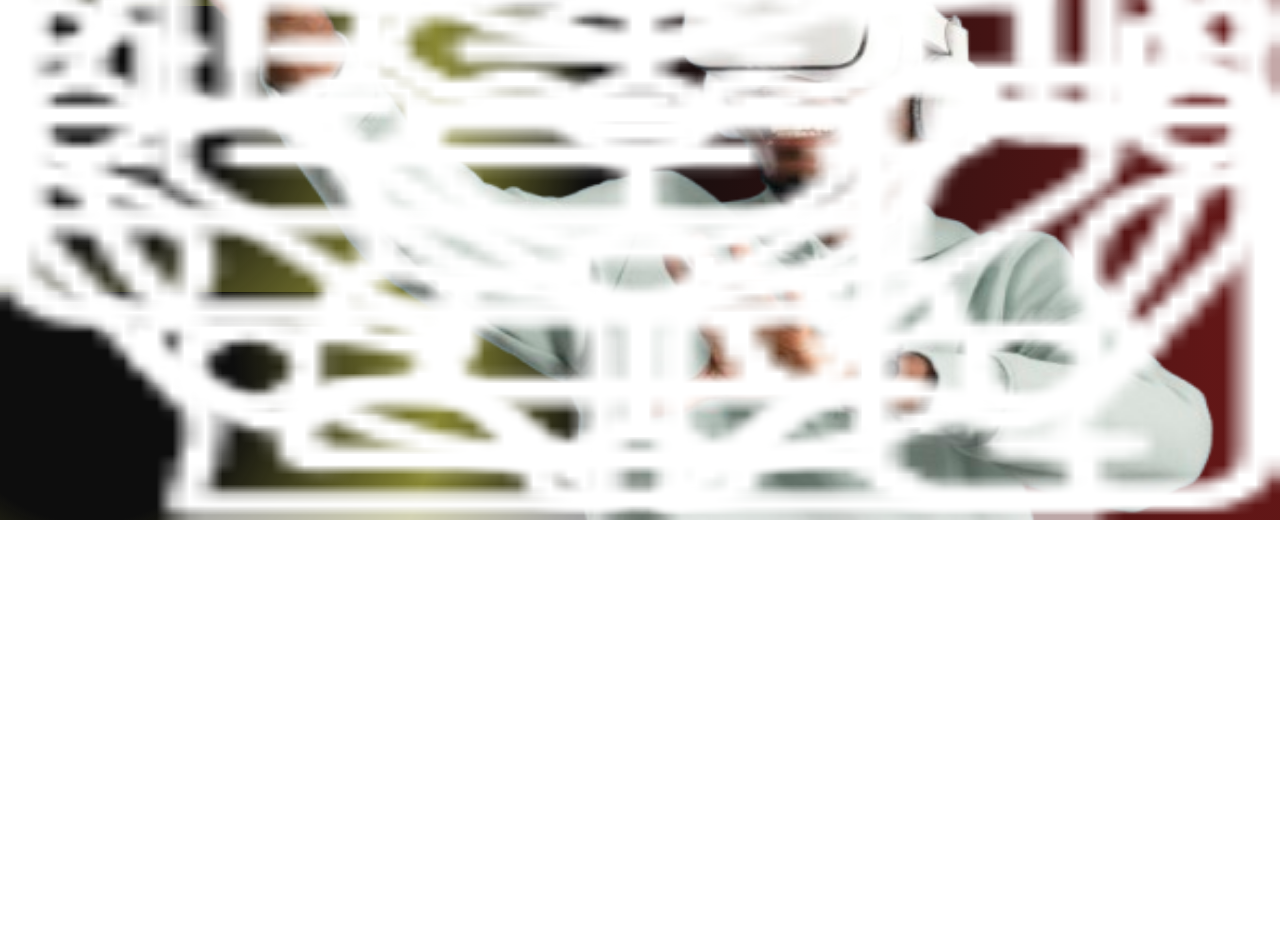
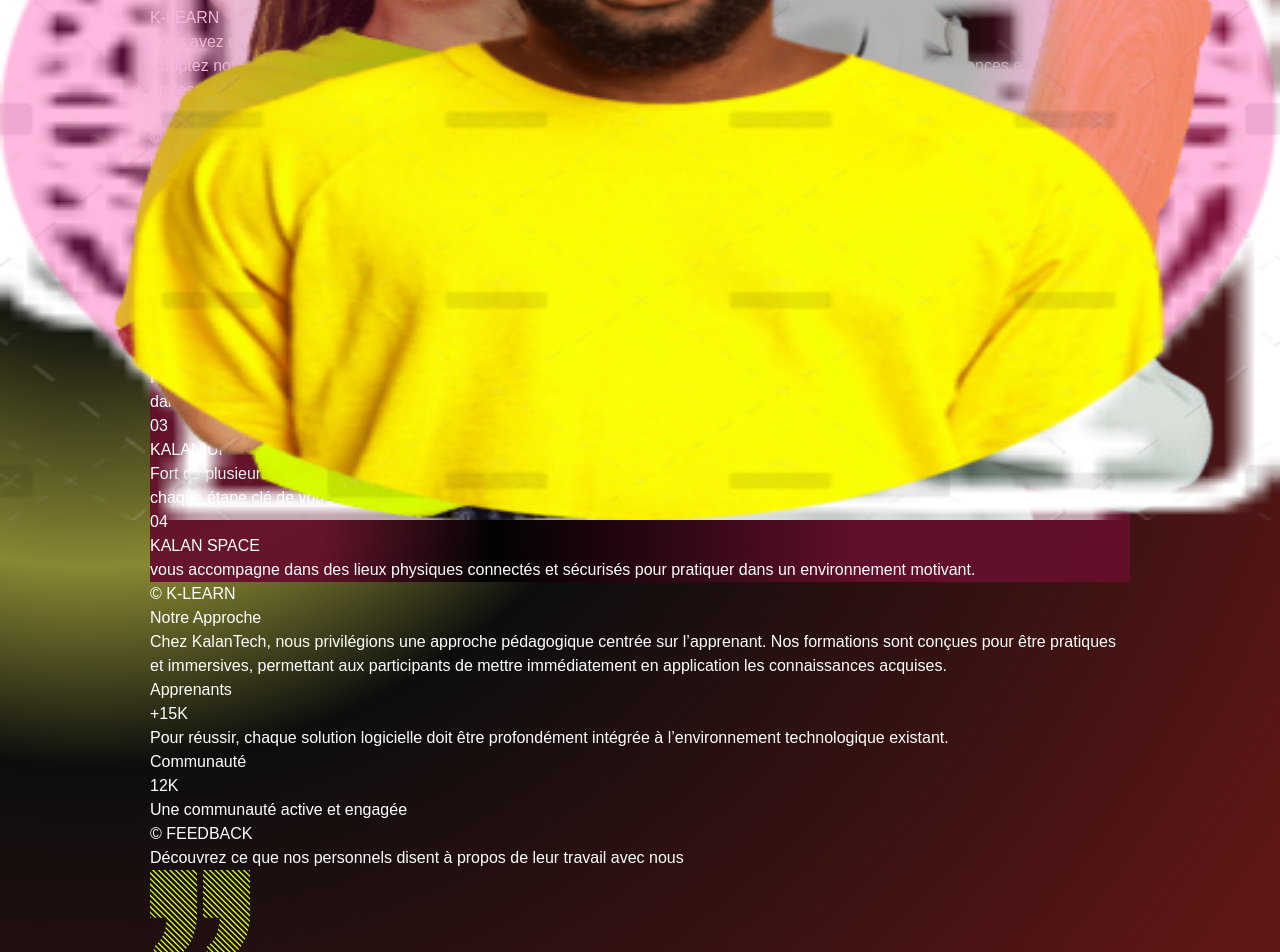
Before and after one commit to Dayifour3/kalantech, a Next.js app: page / in a window 1280 px wide. Shown: the part 280-1232 px from the top of the page. Before the commit the page ends 800 px from the top, so only its background shows below. Built offline with nearby package versions, Linux system fonts and the light colour scheme.

Commit message:
ajout de fichiers

```diff
--- /dev/null
+++ b/Components/help/Help.tsx
@@ -0,0 +1,133 @@
+import Image from "next/image";
+import InfoCard from "../infocard/InfoCard";
+
+const Help = () => {
+  return (
+    <div className="pt-20">
+      <div className="flex flex-col md:flex-row md:gap-14 pt-20 items-center justify-center">
+        <div className="px-5 md:p-0 w-full relative md:w-7/12 h-[500px]">
+          <Image src="/woman.png" alt="" fill />
+        </div>
+        <div className="px-5 md:p-0 w-full md:w-5/12 flex flex-col gap-8">
+          <h4 className="text-btn text-sm font-bold">K-LEARN</h4>
+          <h2 className="text-5xl font-semibold">
+            Vous avez une compétence, Nous vous aidons a la monétiser
+          </h2>
+          <p className="text-xl font-medium">
+            Adoptez notre solution pour un apprentissage personnalisé,
+            interactif et efficace, conçu pour maximiser vos compétences et
+            votre réussite professionnelle.
+          </p>
+          <button className="text-xl text-black bg-btn p-4 rounded-full w-[150px]">
+            Lire Plus
+          </button>
+        </div>
+      </div>
+      <div className="flex flex-col items-center gap-5 justify-center pt-20">
+        <h4 className="text-btn text-sm font-bold">© K-LEARN</h4>
+        <h2 className="text-5xl font-semibold w-[600px] text-center">
+          Nous vous offrons les compétences dont vous avez besoin
+        </h2>
+        <p className="text-xl font-medium w-[600px] text-center">
+          Située au cœur de l'innovation, KalanTech se distingue par son offre
+          de formations de haute qualité, adaptées aux besoins du marché en
+          constante évolution.
+        </p>
+      </div>
+      <div className="flex flex-col flex-wrap md:flex-row gap-8 md:gap-10 pt-20 items-stretch justify-center">
+        <InfoCard
+          number="01"
+          title="KALAN LEARN"
+          desc="Chez KALANTECH, notre mission est de rendre l'apprentissage accessible, interactif et efficace. Nous croyons que l'éducation de qualité est la clé pour ouvrir les portes du succès professionnel."
+        />
+        <InfoCard
+          number="02"
+          title="KALAN WORK"
+          desc="Nous croyons que l'apprentissage ne se limite pas à acquérir des connaissances théoriques, mais aussi à savoir comment les appliquer dans le monde réel"
+        />
+        <InfoCard
+          number="03"
+          title="KALAN UP"
+          desc="Fort de plusieurs années en accompagnement de projets numériques, KALANTECH conseille, structure, développe et vous fait grandir à chaque étape clé  de votre entreprise"
+        />
+        <InfoCard
+          number="04"
+          title="KALAN SPACE"
+          desc="vous accompagne dans des lieux physiques connectés et sécurisés pour pratiquer dans un environnement motivant."
+        />
+      </div>
+      <div className="flex flex-col mt-40">
+        <div className="flex flex-col md:flex-row gap-10 items-end justify-between">
+          <div className="flex flex-col gap-3">
+            <h4 className="text-btn text-sm font-bold">© K-LEARN</h4>
+            <h2 className="text-5xl font-medium">Notre Approche</h2>
+          </div>
+          <div className="md:w-1/2">
+            <p className="text-2xl font-medium">
+              Chez KalanTech, nous privilégions une approche pédagogique centrée
+              sur l’apprenant. Nos formations sont conçues pour être pratiques
+              et immersives, permettant aux participants de mettre immédiatement
+              en application les connaissances acquises.
+            </p>
+          </div>
+        </div>
+        <div className="w-full h-[2px] bg-btn mt-4"></div>
+        <div className="flex flex-col md:flex-row gap-10 items-center justify-between mt-5">
+          <div className="flex flex-col gap-2 justify-center items-center">
+            <h3 className="font-btn text-4xl text-btn font-bold">Apprenants</h3>
+            <div className="w-[100px] h-[100px] bg-btn rounded-full text-4xl flex text-black font-semibold justify-center items-center">
+              +15K
+            </div>
+            <p className="text-xl font-medium w-[400px] text-center">
+              Pour réussir, chaque solution logicielle doit être profondément
+              intégrée à l’environnement technologique existant.
+            </p>
+          </div>
+          <div className="flex flex-col gap-2 justify-center items-center">
+            <h3 className="font-btn text-4xl text-btn font-bold">Communauté</h3>
+            <div className="w-[100px] h-[100px] bg-btn rounded-full text-4xl flex text-black font-semibold justify-center items-center">
+              12K
+            </div>
+            <p className="text-xl font-medium w-[400px] text-center">
+              Une communauté active et engagée
+            </p>
+          </div>
+        </div>
+      </div>
+      <div className="flex flex-col items-center gap-5 justify-center pt-20">
+        <h4 className="text-btn text-sm font-bold">© FEEDBACK</h4>
+        <h2 className="text-5xl font-semibold w-[600px] text-center">
+          Découvrez ce que nos <span className="text-btn">personnels</span>{" "}
+          disent à propos de leur travail avec nous
+        </h2>
+      </div>
+      <div className="flex justify-between flex-col md:flex-row gap-5 pt-20 items-center">
+        <div className="px-5 md:p-0 w-full md:w-7/12 flex flex-col gap-8">
+          <Image src="/Testi-5000.svg" alt="" width={100} height={100} />
+          <p className="text-2xl font-medium">
+            "J'ai eu la chance de travailler avec une équipe de professionnels
+            talentueux et passionnés. J'ai appris beaucoup de choses et j'ai pu
+            développer mes compétences en matière de développement web."
+          </p>
+          <button className="text-xl text-black bg-btn p-4 rounded-full w-[150px]">
+            Lire Plus
+          </button>
+        </div>
+        <div className="w-full md:5/12 flex justify-center items-center flex-col gap-5 px-5 md:p-0 ">
+          <div className="flex gap-3">
+            <div className="w-[2px] h-[55px] bg-btn"></div>
+            <div className="flex flex-col gap-2">
+              <h4 className="font-medium">Mohamed TRaoré</h4>
+              <h3 className="font-semibold">Manager</h3>
+            </div>
+          </div>
+          <div className="w-full md:w-1/2 relative  h-[400px]">
+            <Image src="/feeadbacker.png" alt="" fill />
+          </div>
+        </div>
+      </div>
+    </div>
+  );
+};
+
+export default Help;
--- /dev/null
+++ b/Components/infocard/InfoCard.tsx
@@ -0,0 +1,19 @@
+const InfoCard = ({
+  number,
+  title,
+  desc,
+}: {
+  number: string;
+  title: string;
+  desc: string;
+}) => {
+  return (
+    <div className="w-full flex flex-col  md:w-[270px] h-auto card_bg p-4 rounded-3xl shadow-lg text-white gap-2">
+      <span className="text-6xl text-btn font-bold">{number}</span>
+      <h3 className="text-2xl font-bold">{title}</h3>
+      <p className="text-md font-light">{desc}</p>
+    </div>
+  );
+};
+
+export default InfoCard;
--- a/app/page.tsx
+++ b/app/page.tsx
@@ -1,4 +1,5 @@
 import Activity from "@/Components/activity/Activity";
+import Help from "@/Components/help/Help";
 import Hero from "@/Components/hero/Hero";
 
 const page = () => {
@@ -6,6 +7,7 @@ const page = () => {
     <div className="text-white">
       <Hero />
       <Activity />
+      <Help />
     </div>
   );
 };
```
Also changed, not shown: public/Testi-5000.svg (added), public/feeadbacker.png (added).
